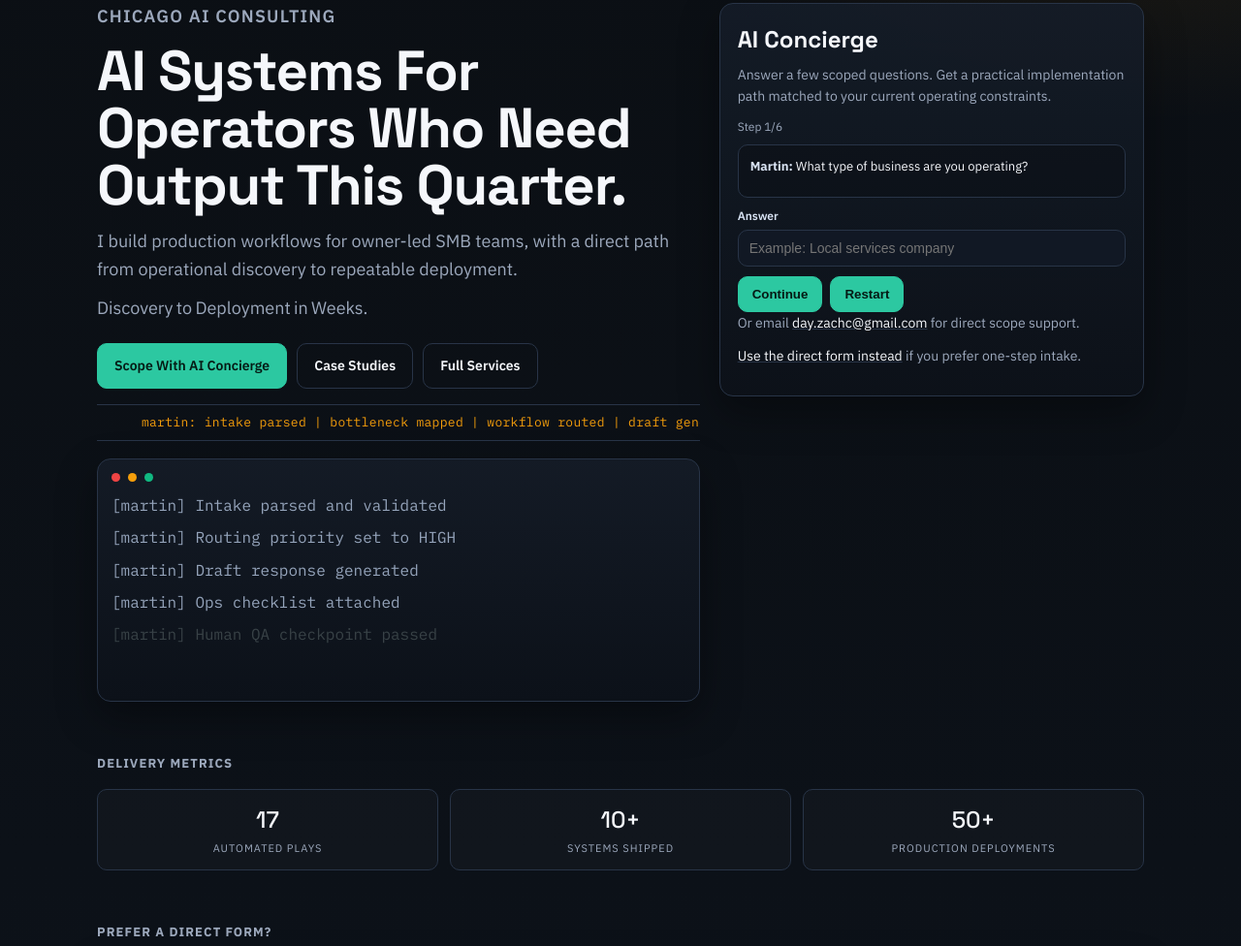
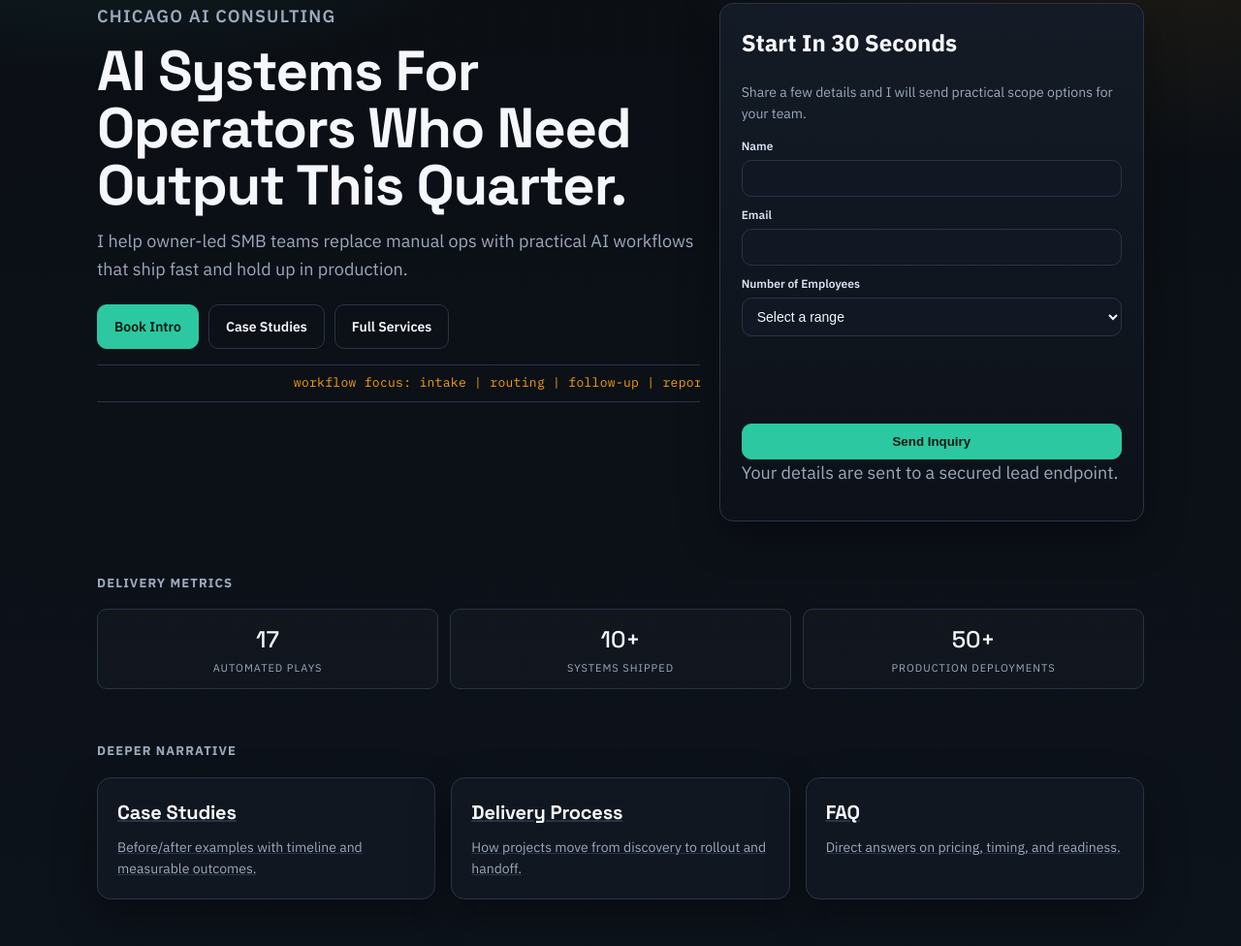
Before and after one commit to dachzay/zachday-site, a website: page index.html in a window 1280 px wide. Shown: the part 99-1075 px from the top of the page at 97% size. Drawn offline with Linux system fonts and the light colour scheme.

Commit message:
site: rollback home UX and remove case study header brackets

```diff
--- a/index.html
+++ b/index.html
@@ -38,7 +38,7 @@
         <a href="/case-studies/" data-track-event="nav_case_studies_home">Case Studies</a>
         <a href="/process/" data-track-event="nav_process_home">Process</a>
         <a href="/faq/" data-track-event="nav_faq_home">FAQ</a>
-        <a href="#direct-form" data-track-event="cta_book_intro_nav_home">Book Intro</a>
+        <a href="#lead-form" data-track-event="cta_book_intro_nav_home">Book Intro</a>
       </nav>
     </header>
 
@@ -49,57 +49,21 @@
             <p class="eyebrow fade-up">Chicago AI Consulting</p>
             <h1 class="fade-up delay-1">AI Systems For Operators Who Need Output This Quarter.</h1>
             <p class="page-lead fade-up delay-2">
-              I build production workflows for owner-led SMB teams, with a direct path from operational discovery to repeatable deployment.
-            </p>
-            <p class="page-lead fade-up delay-3">
-              <span class="kinetic-line">
-                <span class="kinetic-word" style="--i:1">Discovery</span>
-                <span class="kinetic-word" style="--i:2">to</span>
-                <span class="kinetic-word" style="--i:3">Deployment</span>
-                <span class="kinetic-word" style="--i:4">in</span>
-                <span class="kinetic-word" style="--i:5">Weeks.</span>
-              </span>
+              I help owner-led SMB teams replace manual ops with practical AI workflows that ship fast and hold up in production.
             </p>
             <div class="btn-row">
-              <a class="btn primary" href="#concierge-card" data-track-event="cta_scope_with_concierge_home">Scope With AI Concierge</a>
+              <a class="btn primary" href="#lead-form" data-track-event="cta_book_intro_hero_home">Book Intro</a>
               <a class="btn secondary" href="/case-studies/" data-track-event="cta_case_studies_hero_home">Case Studies</a>
               <a class="btn secondary" href="/services/" data-track-event="cta_full_services_hero_home">Full Services</a>
             </div>
-            <div class="ticker"><span>martin: intake parsed | bottleneck mapped | workflow routed | draft generated | QA passed | deployment package shipped</span></div>
-            <section class="hero-demo panel" data-hero-demo aria-label="Martin execution simulation">
-              <div class="terminal-head">
-                <span class="terminal-dot red" aria-hidden="true"></span>
-                <span class="terminal-dot yellow" aria-hidden="true"></span>
-                <span class="terminal-dot green" aria-hidden="true"></span>
-              </div>
-              <ul></ul>
-            </section>
+            <div class="ticker"><span>workflow focus: intake | routing | follow-up | reporting | QA | handoff</span></div>
           </div>
 
-          <aside class="hero-aside panel concierge" id="concierge-card">
-            <h2>AI Concierge</h2>
-            <p>Answer a few scoped questions. Get a practical implementation path matched to your current operating constraints.</p>
-            <div id="concierge"></div>
-            <div id="concierge-turnstile" class="turnstile-wrap hidden" aria-label="Spam protection"></div>
-            <p id="concierge-note" class="concierge-note">Or email <a href="mailto:day.zachc@gmail.com">day.zachc@gmail.com</a> for direct scope support.</p>
-            <p class="concierge-note"><a href="#direct-form">Use the direct form instead</a> if you prefer one-step intake.</p>
-          </aside>
-        </div>
-      </section>
-
-      <section class="section">
-        <h2>Delivery Metrics</h2>
-        <div class="metric-strip">
-          <div class="metric"><span class="value">17</span><span class="label">Automated Plays</span></div>
-          <div class="metric"><span class="value">10+</span><span class="label">Systems Shipped</span></div>
-          <div class="metric"><span class="value">50+</span><span class="label">Production Deployments</span></div>
-        </div>
-      </section>
-
-      <section class="section" id="direct-form">
-        <h2>Prefer A Direct Form?</h2>
-        <div class="panel direct-form-wrap">
-          <p class="page-lead">Use the same secured lead route if you want a faster intro without the guided scope flow.</p>
+          <aside class="hero-aside panel direct-form-wrap" id="lead-form" aria-label="Inquiry form">
+            <h2 style="margin-top:0">Start In 30 Seconds</h2>
+            <p class="page-lead" style="font-size:14px; margin-bottom:14px">
+              Share a few details and I will send practical scope options for your team.
+            </p>
             <form id="consult-form">
               <div class="hp-field" aria-hidden="true">
                 <label for="website">Website</label>
@@ -130,6 +94,16 @@
               <button type="submit">Send Inquiry</button>
             </form>
             <p id="form-note" class="form-note">Your details are sent to a secured lead endpoint.</p>
+          </aside>
+        </div>
+      </section>
+
+      <section class="section">
+        <h2>Delivery Metrics</h2>
+        <div class="metric-strip">
+          <div class="metric"><span class="value">17</span><span class="label">Automated Plays</span></div>
+          <div class="metric"><span class="value">10+</span><span class="label">Systems Shipped</span></div>
+          <div class="metric"><span class="value">50+</span><span class="label">Production Deployments</span></div>
         </div>
       </section>
 
@@ -138,15 +112,15 @@
         <div class="grid-12">
           <a href="/case-studies/" class="card" style="grid-column: span 4" data-track-event="cta_case_studies_lower_home">
             <h3>Case Studies</h3>
-            <p>Before/after operational examples with implementation timeline and measurable outcomes.</p>
+            <p>Before/after examples with timeline and measurable outcomes.</p>
           </a>
           <a href="/process/" class="card" style="grid-column: span 4" data-track-event="cta_process_lower_home">
             <h3>Delivery Process</h3>
-            <p>Workflow diagnosis, pilot build, QA controls, handoff, and expansion planning.</p>
+            <p>How projects move from discovery to rollout and handoff.</p>
           </a>
           <a href="/faq/" class="card" style="grid-column: span 4" data-track-event="cta_faq_lower_home">
             <h3>FAQ</h3>
-            <p>Pricing model, expected timeline, team bandwidth, and readiness constraints.</p>
+            <p>Direct answers on pricing, timing, and readiness.</p>
           </a>
         </div>
       </section>
@@ -163,8 +137,6 @@
   <script src="/shared/js/tracking.js"></script>
   <script src="/shared/js/commercial-common.js"></script>
   <script src="/shared/js/lead-form.js"></script>
-  <script src="/shared/js/hero-demo.js"></script>
-  <script src="/shared/js/concierge.js"></script>
   <script>
     if (window.ZachSite && typeof window.ZachSite.initLeadForm === "function") {
       window.ZachSite.initLeadForm({
@@ -175,16 +147,6 @@
         eventContext: "home",
       });
     }
-
-    if (window.ZachSite && typeof window.ZachSite.initConcierge === "function") {
-      window.ZachSite.initConcierge({
-        rootId: "concierge",
-        noteId: "concierge-note",
-        turnstileContainerId: "concierge-turnstile",
-        fallbackEmail: "day.zachc@gmail.com",
-        eventContext: "home",
-      });
-    }
   </script>
 </body>
 
```
Also changed, not shown: case-studies/index.html (+3 -3 lines). Lines whose indentation alone changed are shown as unchanged.
